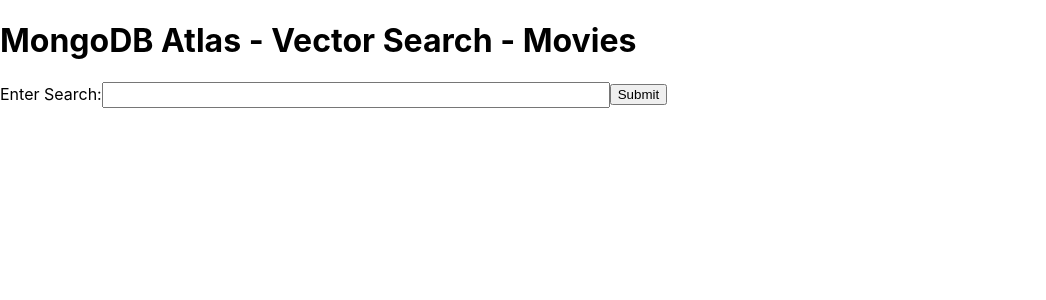
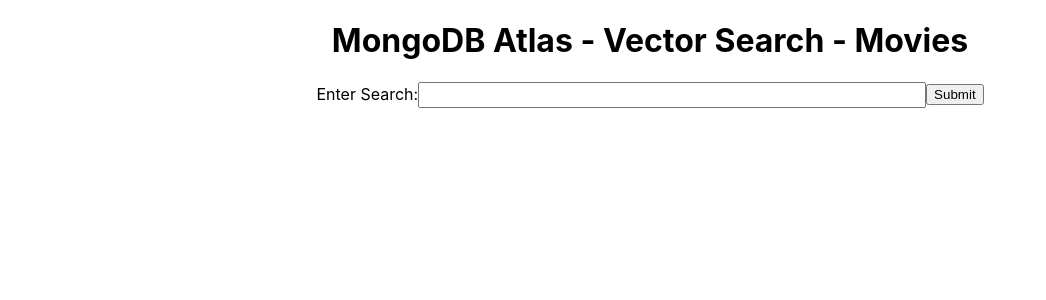
Before and after one commit to rhysdomingo/vector-search-tutorial, a React (Create React App) app: page / in a window 1280 px wide. Shown: the top 300 px of the page, without its empty margins (0-1046 px from the left). Built offline with nearby package versions, Linux system fonts and the light colour scheme.

Commit message:
Index and formatting
Index name change & main page formatting changes.

```diff
--- a/helpers.js
+++ b/helpers.js
@@ -37,12 +37,13 @@
         const db = client.db('vectorsearch_mflix'); // Replace with database name.
         const collection = db.collection('movies'); // Replace with collection name.
 
+
         // Query for similar documents.
         const documents = await collection.aggregate([
             {
             "$vectorSearch": {
             "path": "plot_embedding",
-            "index": "idx_dvs_movies",
+            "index": "idx_vs_movies",
             "queryVector": embedding,
             "numCandidates": 200,
             "limit":20
--- a/src/App.css
+++ b/src/App.css
@@ -1,5 +1,6 @@
 .App {
     text-align: center;
+    padding-left: 20px;
   }
 
   .App-logo {
--- a/src/App.js
+++ b/src/App.js
@@ -33,7 +33,7 @@
   };
 
   return (
-    <div>
+    <div className="App">
       <h1>MongoDB Atlas - Vector Search - Movies</h1>
       <SubmitSearch onSearch={handleSearch} />
       {result.length > 0 && <SearchResult result={result} />}
```
